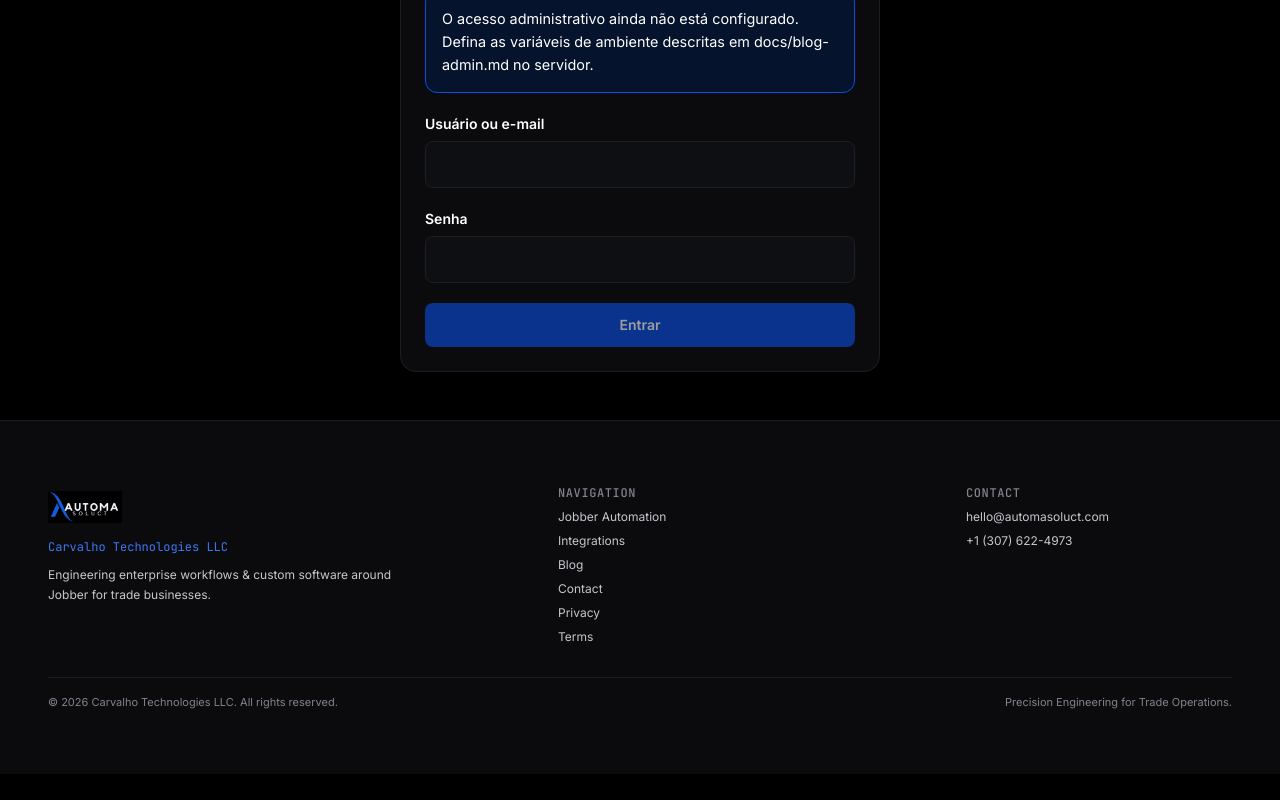
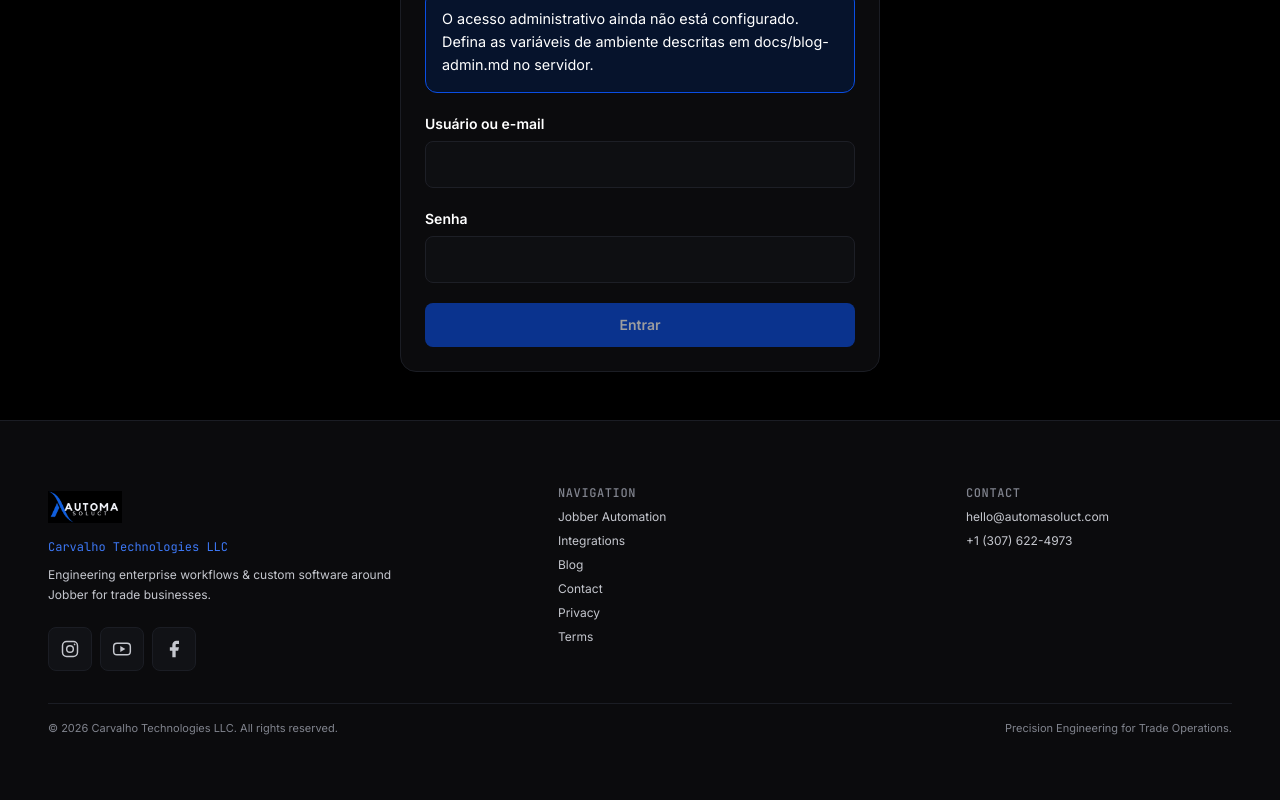
Before and after one commit to cleitonpcarvalho/site-automasoluct-eua, a Next.js app: page /admin/login in a window 1280 px wide. Shown: the part 310-1110 px from the top of the page. Before the commit the page ends 1084 px from the top, so only its background shows below. Built offline with nearby package versions, Linux system fonts and the light colour scheme.

Commit message:
feat: add social media links

```diff
--- a/components/layout/Footer.tsx
+++ b/components/layout/Footer.tsx
@@ -5,6 +5,39 @@ import { footerNavigation } from "@/lib/navigation";
 import { siteConfig } from "@/lib/site-config";
 
 import { Container } from "./Container";
+
+const socialLinks = [
+  {
+    name: "Instagram",
+    href: siteConfig.social.instagram,
+    icon: (
+      <svg aria-hidden="true" className="size-5" fill="none" focusable="false" stroke="currentColor" strokeWidth="1.75" viewBox="0 0 24 24">
+        <rect height="18" rx="5" width="18" x="3" y="3" />
+        <circle cx="12" cy="12" r="4" />
+        <circle cx="17.5" cy="6.5" fill="currentColor" r="1" stroke="none" />
+      </svg>
+    ),
+  },
+  {
+    name: "YouTube",
+    href: siteConfig.social.youtube,
+    icon: (
+      <svg aria-hidden="true" className="size-5" fill="none" focusable="false" stroke="currentColor" strokeWidth="1.75" viewBox="0 0 24 24">
+        <rect height="14" rx="4" width="20" x="2" y="5" />
+        <path d="m10 8.5 6 3.5-6 3.5z" fill="currentColor" stroke="none" />
+      </svg>
+    ),
+  },
+  {
+    name: "Facebook",
+    href: siteConfig.social.facebook,
+    icon: (
+      <svg aria-hidden="true" className="size-5" fill="currentColor" focusable="false" viewBox="0 0 24 24">
+        <path d="M18 2h-3a5 5 0 0 0-5 5v3H7v4h3v8h4v-8h3l1-4h-4V7a1 1 0 0 1 1-1h3z" />
+      </svg>
+    ),
+  },
+];
 
 export function Footer() {
   return (
@@ -35,6 +68,20 @@ export function Footer() {
               Engineering enterprise workflows &amp; custom software around
               Jobber for trade businesses.
             </p>
+            <nav aria-label="Social media" className="mt-4 flex items-center gap-2">
+              {socialLinks.map((social) => (
+                <a
+                  aria-label={`Automa Soluct on ${social.name} (opens in a new tab)`}
+                  className="inline-flex size-11 items-center justify-center rounded-lg border border-border-subtle bg-surface-2 text-text-medium transition-colors hover:border-primary/50 hover:bg-primary/10 hover:text-primary-soft focus-visible:outline-2 focus-visible:outline-offset-4 focus-visible:outline-primary-soft"
+                  href={social.href}
+                  key={social.name}
+                  rel="noopener noreferrer"
+                  target="_blank"
+                >
+                  {social.icon}
+                </a>
+              ))}
+            </nav>
           </div>
 
           <nav
--- a/components/react-bits/ProfileCard.tsx
+++ b/components/react-bits/ProfileCard.tsx
@@ -19,6 +19,7 @@ interface ProfileCardProps {
   name?: string;
   title?: string;
   handle?: string;
+  handleHref?: string;
   status?: string;
   statusColor?: string;
   contactText?: string;
@@ -237,6 +238,7 @@ const ProfileCard = ({
   name = 'Javi A. Torres',
   title = 'Software Engineer',
   handle = 'javicodes',
+  handleHref,
   status = 'Online',
   statusColor = '#22c55e',
   contactText = 'Contact',
@@ -552,7 +554,17 @@ const ProfileCard = ({
               </span>
             )}
             <div className={META}>
-              {handle && <span className={HANDLE}>@{handle}</span>}
+              {handle && (handleHref ? (
+                <a
+                  className={`${HANDLE} w-fit max-w-full rounded-sm transition-colors hover:text-primary-soft`}
+                  href={handleHref}
+                  target="_blank"
+                  rel="noopener noreferrer"
+                  aria-label={`@${handle} profile (opens in a new tab)`}
+                >
+                  @{handle}
+                </a>
+              ) : <span className={HANDLE}>@{handle}</span>)}
               {status && <span className={STATUS}>{status}</span>}
             </div>
             {contactText && (
--- a/components/sections/home/FounderProfileCard.tsx
+++ b/components/sections/home/FounderProfileCard.tsx
@@ -3,6 +3,7 @@
 import { useRouter } from "next/navigation";
 
 import ProfileCard from "@/components/react-bits/ProfileCard";
+import { siteConfig } from "@/lib/site-config";
 
 export function FounderProfileCard() {
   const router = useRouter();
@@ -11,7 +12,8 @@ export function FounderProfileCard() {
     <ProfileCard
       name="Cleiton Carvalho"
       title="Founder & Software Engineer"
-      handle="cleitoncarvalho"
+      handle="automasoluct"
+      handleHref={siteConfig.social.instagram}
       status="Available"
       contactText="Contact"
       avatarUrl="/images/team/cleiton-profile.png"
--- a/lib/site-config.ts
+++ b/lib/site-config.ts
@@ -7,4 +7,9 @@ export const siteConfig = {
   phoneDisplay: "+1 (307) 622-4973",
   phoneHref: "tel:+13076224973",
   logo: "/assets/automasoluct/logo-automasoluct.png",
+  social: {
+    instagram: "https://www.instagram.com/automasoluct/",
+    youtube: "https://www.youtube.com/@automasoluct",
+    facebook: "https://www.facebook.com/profile.php?id=61566874359733",
+  },
 } as const;
```
